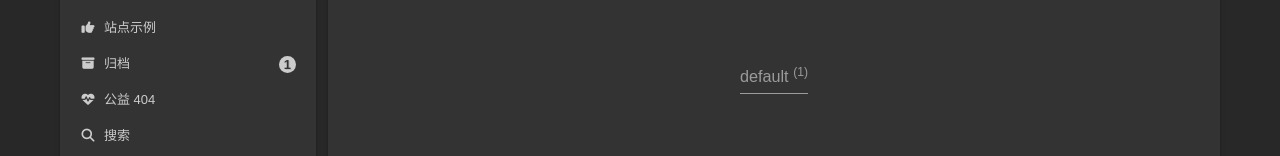
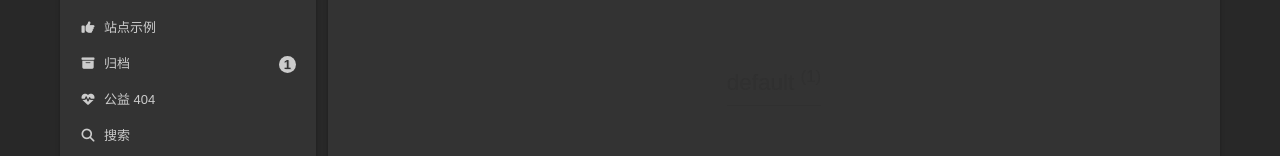
Before and after one commit to demohiiiii/demohiiiii.github.io, a plain HTML site: page tags/index.html in a window 1280 px wide. Shown: the part 192-348 px from the top of the page. Drawn offline with nearby package versions, Linux system fonts and the light colour scheme; some packages are replaced by stand-ins of ours; a script that the page names is missing.

Commit message:
deploy: demohiiiii/HugoBlog@1735da7e9dfd0c331b181c6bf1eb97bbe614e14f

```diff
--- a/tags/index.html
+++ b/tags/index.html
@@ -12,7 +12,7 @@ Github</a></span></div><div class="cc-license animated" itemprop=license><a href
 <span>网站资讯</span></div><div class=siteinfo><div class=siteinfo-item><div class=item-name><i class="fa-solid fa-calendar-check"></i>已运行：</div><div class=item-count id=runTimes data-publishdate=2023-08-09T16:28:07+08:00></div></div><div class=siteinfo-item><div class=item-name><i class="fas fa fa-user"></i>总访客数：</div><div class=item-count id=busuanzi_value_site_uv><i class="fa fa-sync fa-spin"></i></div></div><div class=siteinfo-item><div class=item-name><i class="fas fa fa-eye"></i>页面浏览：</div><div class=item-count id=busuanzi_value_site_pv><i class="fa fa-sync fa-spin"></i></div></div><div class=siteinfo-item><div class=item-name><i class="fa fa-font"></i>总字数：</div><div class=item-count id=wordsCount data-count=4></div></div><div class=siteinfo-item><div class=item-name><i class="fa fa-mug-hot"></i>阅读约：</div><div class=item-count id=readTimes data-times=1></div></div><div class=siteinfo-item><div class=item-name><i class="fa fa-clock-rotate-left"></i>最后更新于：</div><div class=item-count id=last-push-date data-lastpushdate=2023-08-09T16:28:07+08:00></div></div></div></div></aside><div class=sidebar-dimmer></div></header><div class=tool-buttons><div id=goto-gtranslate class=button title=多语言翻译><i class="fas fa-globe"></i></div><div id=toggle-theme class=button title=深浅模式切换><i class="fas fa-adjust"></i></div><div class=back-to-top role=button title=返回顶部><i class="fa fa-arrow-up"></i>
 <span>0%</span></div></div><div class=reading-progress-bar></div><a role=button class="book-mark-link book-mark-link-fixed"></a>
 <a href=https://github.com/demohiiiii rel="noopener external nofollow noreferrer" target=_blank title="Follow me on GitHub" class="exturl github-corner"><svg width="80" height="80" viewBox="0 0 250 250" aria-hidden="true"><path d="M0 0 115 115h15l12 27L250 250V0z"/><path d="M128.3 109C113.8 99.7 119 89.6 119 89.6 122 82.7 120.5 78.6 120.5 78.6 119.2 72 123.4 76.3 123.4 76.3 127.3 80.9 125.5 87.3 125.5 87.3 122.9 97.6 130.6 101.9 134.4 103.2" fill="currentcolor" style="transform-origin:130px 106px" class="octo-arm"/><path d="M115 115C114.9 115.1 118.7 116.5 119.8 115.4l13.9-13.8C136.9 99.2 139.9 98.4 142.2 98.6 133.8 88 127.5 74.4 143.8 58 148.5 53.4 154 51.2 159.7 51 160.3 49.4 163.2 43.6 171.4 40.1 171.4 40.1 176.1 42.5 178.8 56.2 183.1 58.6 187.2 61.8 190.9 65.4 194.5 69 197.7 73.2 200.1 77.6 213.8 80.2 216.3 84.9 216.3 84.9 212.7 93.1 206.9 96 205.4 96.6 205.1 102.4 203 107.8 198.3 112.5 181.9 128.9 168.3 122.5 157.7 114.1 157.9 116.9 156.7 120.9 152.7 124.9L141 136.5C139.8 137.7 141.6 141.9 141.8 141.8z" fill="currentcolor" class="octo-body"/></svg></a><script type=text/javascript src=//sidecar.gitter.im/dist/sidecar.v1.js async></script>
-<script type=text/javascript>((window.gitter={}).chat={}).options={room:"hugo-next/community"}</script><noscript><div class=noscript-warning>Theme NexT works best with JavaScript enabled</div></noscript><div class="main-inner tags posts-expand"><div class=post-block lang=zh-CN><div class=post-header><h1>标签集锦</h1></div><div class=post-body><div class=tag-cloud><div class=tag-cloud-title>目前共计 <strong>1</strong> 个标签</div><div class=tag-cloud-tags><a class=tag-cloud-1 href=/tags/default>default
+<script type=text/javascript>((window.gitter={}).chat={}).options={room:"hugo-next/community"}</script><noscript><div class=noscript-warning>Theme NexT works best with JavaScript enabled</div></noscript><div class="main-inner tags posts-expand"><div class=post-block lang=zh-CN><div class=post-header><h1>标签集锦</h1></div><div class=post-body><div class=tag-cloud><div class=tag-cloud-title>目前共计 <strong>1</strong> 个标签</div><div class=tag-cloud-tags><a class=tag-cloud-8 href=/tags/default>default
 <span class=tag-list-count><sup>(1)</sup></span></a></div></div></div></div></div></main><footer class=footer><div class=footer-inner><div id=gtranslate class=google-translate><i class="fa fa-language"></i><div id=google_translate_element></div></div><div class=copyright>&copy;
 <span itemprop=copyrightYear>2010 - 2024</span>
 <span class=with-love><i class="fa fa-heart"></i></span>
```
